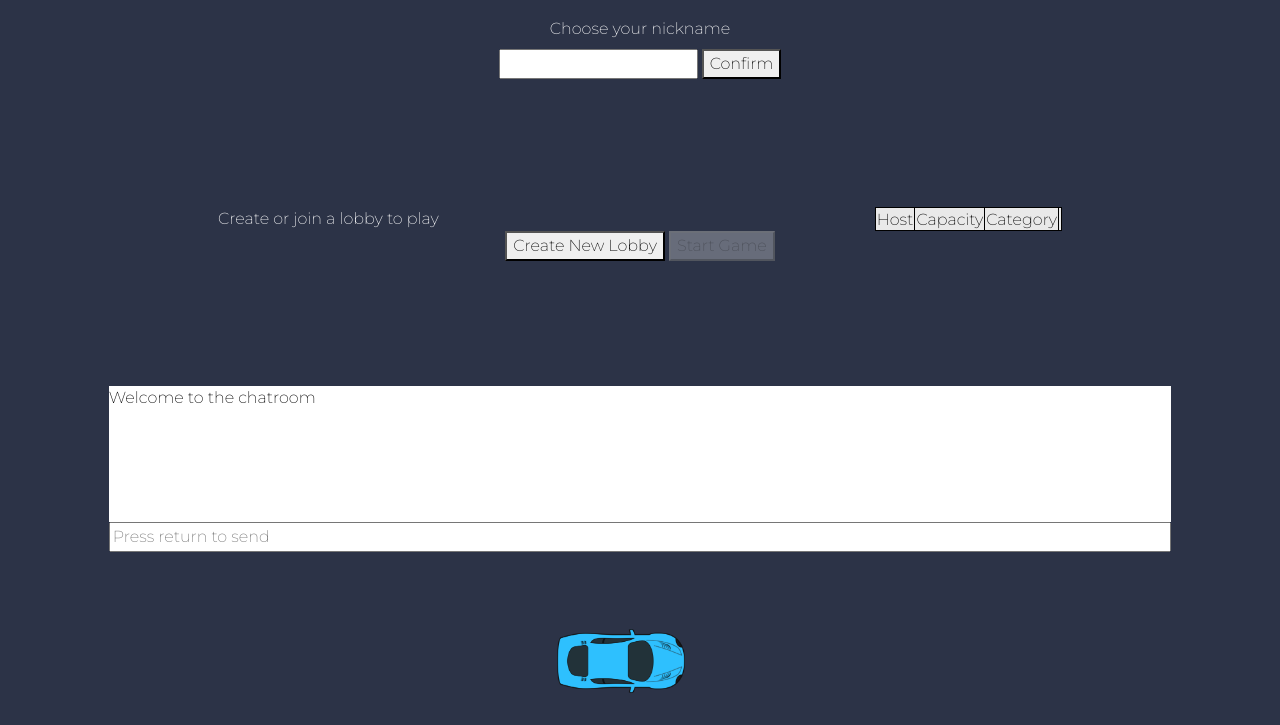
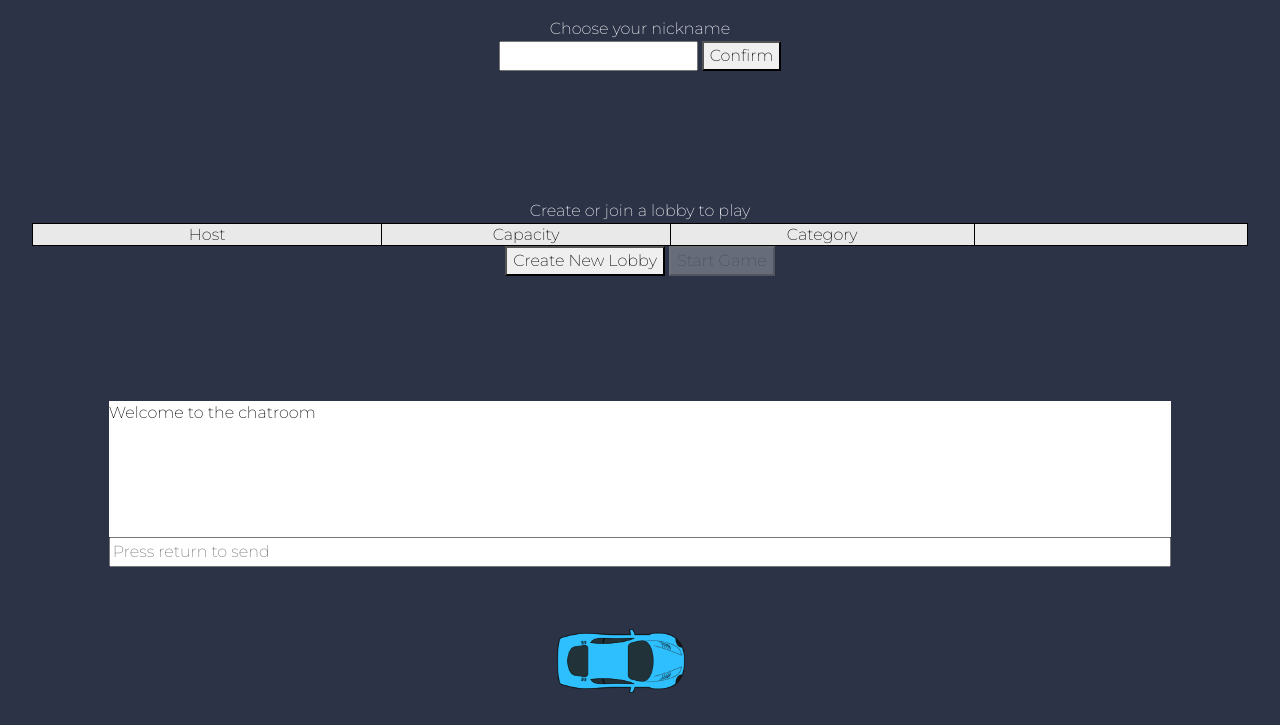
Before and after one commit to davidseeler/TriviaRacer, a website: page client/index.html in a window 1280 px wide. Shown: the part 75-800 px from the top of the page. Drawn offline with nearby package versions, Linux system fonts and the light colour scheme; files that its build step writes are made by us from their sources; no server answers; files whose address does not match are found by name.

Commit message:
Table sizing fixed

```diff
--- a/client/index.html
+++ b/client/index.html
@@ -37,7 +37,7 @@
                 </div>
                 <div class="row">
                     <div id="chooseName">
-                        <label>Choose your nickname</label><br>
+                        <span>Choose your nickname</span><br>
                         <input type="text" id="nameInput">
                         <button id="nameButton" onclick="sendName()">Confirm</button>
                         <div id="nameChanged">Name change successful!</div>
@@ -61,9 +61,10 @@
 
                 <div class="row" id="lobbyTableRow">
                     <span id="lobbyTableTitle">Create or join a lobby to play</span>
-                    <table id="lobbyTable" class="table-striped">
+                    <table id="lobbyTable" class="table-striped" class="fixed">
+
                         <tr>
-                            <th>Host</th><th>Capacity</th><th>Category</th><th></th>
+                            <th id="host">Host</th><th id="capacity">Capacity</th><th id="category">Category</th><th id="join"></th>
                         </tr>
                     </table>
                 </div>
--- a/client/style.scss
+++ b/client/style.scss
@@ -153,6 +153,28 @@ html, body{
 
   #lobbyTable {
     border: 1px solid black;
+    width: 95%;
+    overflow: hidden;
+  }
+
+  #lobbyTable #host{
+    overflow: hidden;
+    width: 23%;
+  }
+
+  #lobbyTable #capacity{
+    overflow: hidden;
+    width: 19%;
+  }
+
+  #lobbyTable #category{
+    overflow: hidden;
+    width: 20%;
+  }
+
+  #lobbyTable #join{
+    overflow: hidden;
+    width: 18%;
   }
 
   #lobbyTable td, #lobbyTable th {
```
Also changed, not shown: client/style.css, 1 other file.
